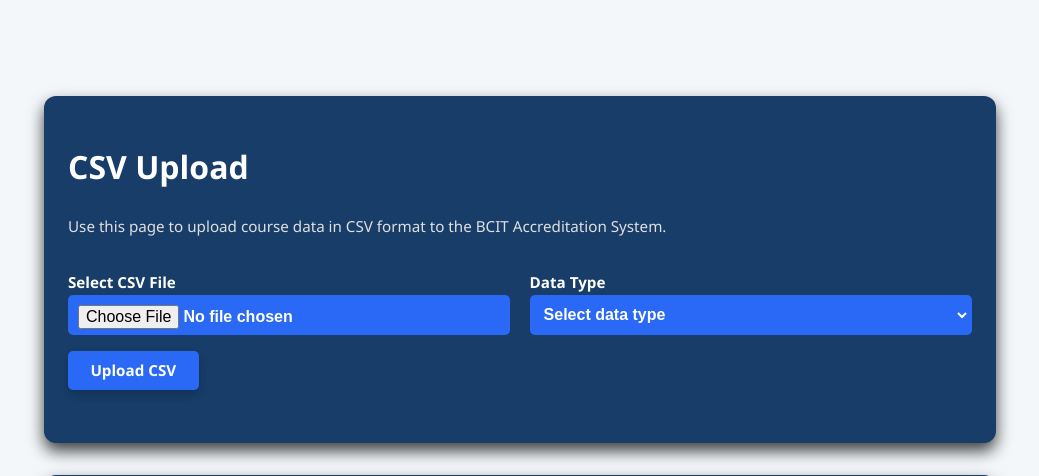
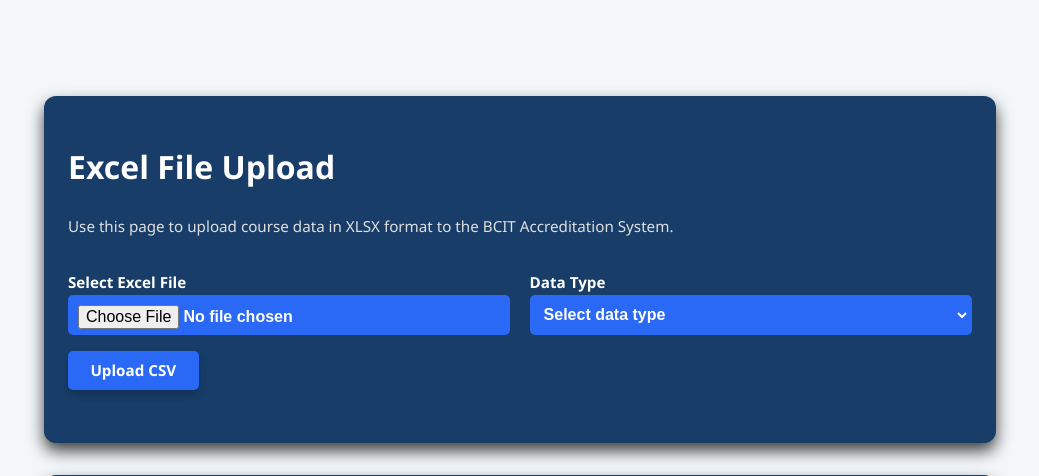
Before and after one commit to owensweet/proj1047-accreditation-db, a Django app: page /csv-upload/ in a window 1280 px wide. Shown: the part 164-640 px from the top of the page, without its empty margins (120-1159 px from the left). Run offline with Django 5.2, Linux system fonts and the light colour scheme; the visitor is signed in with stand-in values (Sample User, id 1).

Commit message:
Changes csv uploads to xlsx.

```diff
--- a/frontend/templates/bcit_accreditation/csv_upload.html
+++ b/frontend/templates/bcit_accreditation/csv_upload.html
@@ -8,15 +8,15 @@
 
 <div class="container">
     <div class="form-wrapper">
-        <h1>CSV Upload</h1>
-        <p class="form-description">Use this page to upload course data in CSV format to the BCIT Accreditation System.</p>
+        <h1>Excel File Upload</h1>
+        <p class="form-description">Use this page to upload course data in XLSX format to the BCIT Accreditation System.</p>
 
         <form id="csvUploadForm" enctype="multipart/form-data">
             {% csrf_token %}
             <div class="form-grid">
                 <div class="form-column">
-                    <label for="csv_file">Select CSV File</label>
-                    <input type="file" id="csv_file" name="csv_file" accept=".csv" required>
+                    <label for="csv_file">Select Excel File</label>
+                    <input type="file" id="csv_file" name="csv_file" accept=".xlsx" required>
                 </div>
                 <div class="form-column">
                     <label for="file_type">Data Type</label>
@@ -100,12 +100,12 @@ document.addEventListener('DOMContentLoaded', function() {
         const fileType = fileTypeSelect.value;
 
         if (!file) {
-            showStatus('Please select a CSV file to upload.', 'danger');
+            showStatus('Please select a XLSX file to upload.', 'danger');
             return;
         }
 
-        if (!file.name.endsWith('.csv')) {
-            showStatus('File must be in CSV format.', 'danger');
+        if (!file.name.endsWith('.xlsx')) {
+            showStatus('File must be in XLSX format.', 'danger');
             return;
         }
 
```
